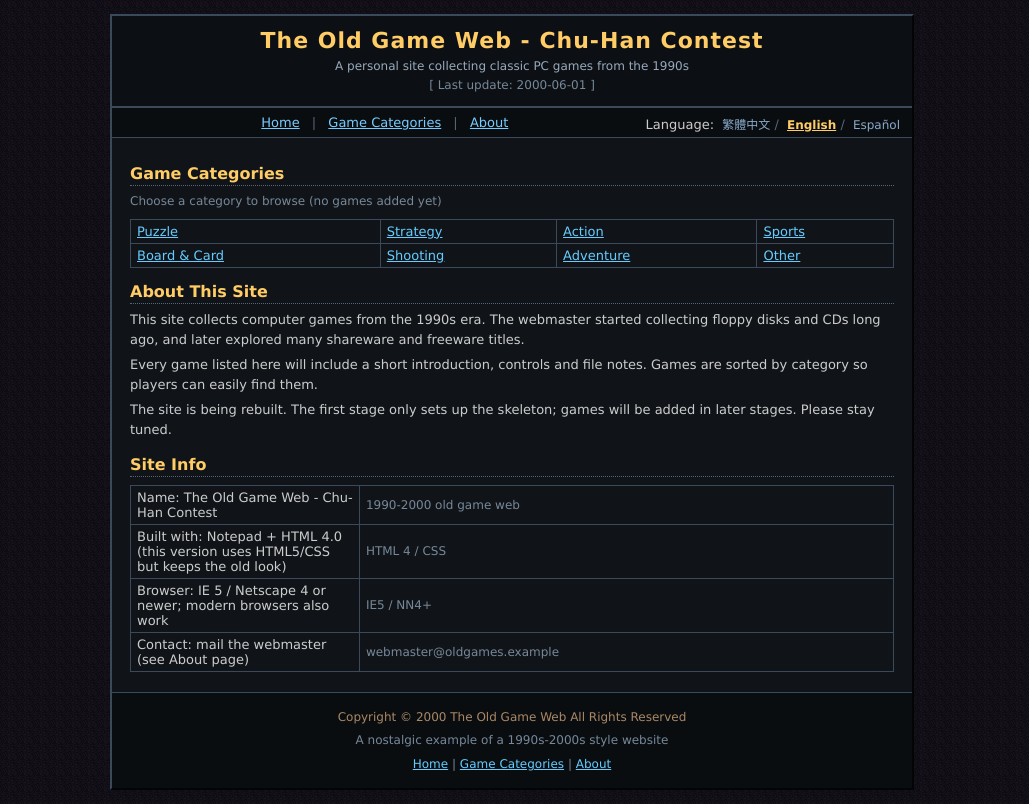
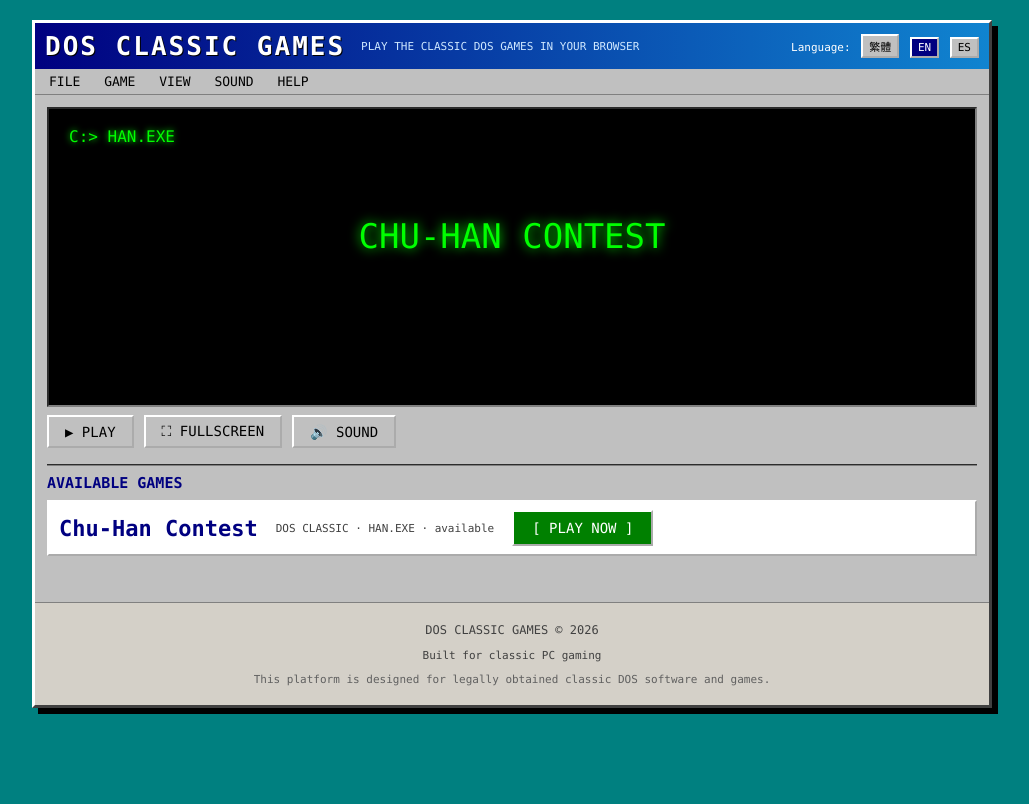
Before and after one commit to wahaha232/hanwebgame, a plain HTML site: page index.html in a window 1280 px wide. Shown: the whole page, without its empty margins (128-1157 px from the left). Drawn offline with Linux system fonts and the light colour scheme.

Commit message:
feat: initial retro dos game platform (Phase 1, tri-language)

```diff
--- /dev/null
+++ b/games/games.json
@@ -0,0 +1,16 @@
+{
+  "games": [
+    {
+      "id": "han",
+      "title": "楚漢相爭",
+      "folder": "/games/han/",
+      "executable": "HAN.EXE",
+      "status": "available",
+      "titles": {
+        "zh": "楚漢相爭",
+        "en": "Chu-Han Contest",
+        "es": "La Disputa Chu-Han"
+      }
+    }
+  ]
+}
--- a/i18n.js
+++ /dev/null
@@ -1,123 +0,0 @@
-/* i18n.js - 三語(繁體中文 / English / Español) */
-var I18N = {
-  zh: {
-    site_title: "楚漢之爭 老遊戲網站",
-    tagline: "收錄 1990～2000 年代經典電腦遊戲的個人網站",
-    update: "最後更新：2000-06-01",
-    nav_home: "首頁",
-    nav_cats: "遊戲分類",
-    nav_about: "關於本站",
-    lang: "語言",
-    cats_title: "遊戲分類",
-    cats_sub: "請選擇分類瀏覽（目前各分類皆尚未加入遊戲）",
-    cat_puzzle: "益智遊戲",
-    cat_strategy: "策略遊戲",
-    cat_action: "動作遊戲",
-    cat_sport: "運動遊戲",
-    cat_board: "棋牌遊戲",
-    cat_shoot: "射擊遊戲",
-    cat_adventure: "冒險遊戲",
-    cat_other: "其他遊戲",
-    intro_title: "本站簡介",
-    intro_p1: "本站是一個以 1990～2000 年代電腦遊戲為主題的收藏型網站。站長當年從磁片與光碟開始收集遊戲，後來也接觸了許多的 Shareware 與 Freeware 遊戲。",
-    intro_p2: "這裡的每一款遊戲，都會附上簡單的介紹、操作說明與相關檔案說明。遊戲會依照類型分類，方便各位玩家尋找。",
-    intro_p3: "本站目前正在重新整理架構，第一階段僅建立網站骨架；遊戲將於後續階段陸續上架，敬請期待。",
-    info_title: "網站資訊",
-    info_p1: "網站名稱：楚漢之爭 老遊戲網站",
-    info_p2: "建置工具：記事本 + HTML 4.0（本版以 HTML5/CSS 相容撰寫，但外觀保持舊式風格）",
-    info_p3: "瀏覽器建議：IE 5 / Netscape 4 以上；現代瀏覽器亦可正常瀏覽",
-    info_p4: "連絡方式：歡迎來信指教（請見關於本站）",
-    empty_msg: "本分類目前尚未加入任何遊戲。",
-    empty_count: "遊戲數量：0",
-    home_link: "回主頁",
-    back_top: "回到頂端",
-    about_title: "關於本站",
-    about_p1: "本站站長是一位老遊戲愛好者，主要收藏 1990～2000 年間的電腦遊戲。",
-    about_p2: "成立本網站的目的，是希望把這些曾經風靡一時的遊戲記錄下來，讓新舊玩家都能回味或認識它們。",
-    about_p3: "目前網站仍在建置中。遊戲介紹、下載說明與各分類內容會陸續補上。若您對本站有任何建議，歡迎與站長聯絡。",
-    about_p4: "本站內容均為站長自行整理；遊戲之版權分別屬於各原公司。",
-    footer_cr: "Copyright © 2000 楚漢之爭 老遊戲網站 All Rights Reserved",
-    footer_note: "本網站為 1990～2000 年代風格之懷舊網站範例",
-    choose_lang: "選擇語言："
-  },
-  en: {
-    site_title: "The Old Game Web - Chu-Han Contest",
-    tagline: "A personal site collecting classic PC games from the 1990s",
-    update: "Last update: 2000-06-01",
-    nav_home: "Home",
-    nav_cats: "Game Categories",
-    nav_about: "About",
-    lang: "Language",
-    cats_title: "Game Categories",
-    cats_sub: "Choose a category to browse (no games added yet)",
-    cat_puzzle: "Puzzle",
-    cat_strategy: "Strategy",
-    cat_action: "Action",
-    cat_sport: "Sports",
-    cat_board: "Board & Card",
-    cat_shoot: "Shooting",
-    cat_adventure: "Adventure",
-    cat_other: "Other",
-    intro_title: "About This Site",
-    intro_p1: "This site collects computer games from the 1990s era. The webmaster started collecting floppy disks and CDs long ago, and later explored many shareware and freeware titles.",
-    intro_p2: "Every game listed here will include a short introduction, controls and file notes. Games are sorted by category so players can easily find them.",
-    intro_p3: "The site is being rebuilt. The first stage only sets up the skeleton; games will be added in later stages. Please stay tuned.",
-    info_title: "Site Info",
-    info_p1: "Name: The Old Game Web - Chu-Han Contest",
-    info_p2: "Built with: Notepad + HTML 4.0 (this version uses HTML5/CSS but keeps the old look)",
-    info_p3: "Browser: IE 5 / Netscape 4 or newer; modern browsers also work",
-    info_p4: "Contact: mail the webmaster (see About page)",
-    empty_msg: "No games have been added to this category yet.",
-    empty_count: "Number of games: 0",
-    home_link: "Back to Home",
-    back_top: "Back to Top",
-    about_title: "About",
-    about_p1: "The webmaster is a retro game fan who collects PC games from 1990-2000.",
-    about_p2: "This site exists to record those once-famous games so new and old players can enjoy or remember them.",
-    about_p3: "The site is still under construction. Game reviews, download notes and category content will be added soon.",
-    about_p4: "All content is organized by the webmaster. Game copyrights belong to their respective companies.",
-    footer_cr: "Copyright © 2000 The Old Game Web All Rights Reserved",
-    footer_note: "A nostalgic example of a 1990s-2000s style website",
-    choose_lang: "Language:"
-  },
-  es: {
-    site_title: "Web de Juegos Antiguos - La Disputa Chu-Han",
-    tagline: "Sitio personal con juegos clasicos de PC de los 90",
-    update: "Ultima actualizacion: 2000-06-01",
-    nav_home: "Inicio",
-    nav_cats: "Categorias",
-    nav_about: "Acerca de",
-    lang: "Idioma",
-    cats_title: "Categorias de Juegos",
-    cats_sub: "Elija una categoria (aun no hay juegos)",
-    cat_puzzle: "Rompecabezas",
-    cat_strategy: "Estrategia",
-    cat_action: "Accion",
-    cat_sport: "Deportes",
-    cat_board: "Mesa y Cartas",
-    cat_shoot: "Disparos",
-    cat_adventure: "Aventura",
-    cat_other: "Otros",
-    intro_title: "Acerca de este sitio",
-    intro_p1: "Este sitio recopila juegos de PC de los anos 90. El webmaster empezo coleccionando disquetes y CD, y luego exploro muchos juegos shareware y freeware.",
-    intro_p2: "Cada juego incluira una breve introduccion, controles y notas. Los juegos se ordenan por categoria.",
-    intro_p3: "El sitio se esta reconstruyendo. La primera fase solo crea la estructura; los juegos se anadiran despues. Esten atentos.",
-    info_title: "Informacion",
-    info_p1: "Nombre: Web de Juegos Antiguos - La Disputa Chu-Han",
-    info_p2: "Hecho con: Bloc de notas + HTML 4.0 (esta version usa HTML5/CSS pero mantiene el aspecto antiguo)",
-    info_p3: "Navegador: IE 5 / Netscape 4 o superior; tambien navegadores modernos",
-    info_p4: "Contacto: escriba al webmaster (ver Acerca de)",
-    empty_msg: "Esta categoria no tiene juegos todavia.",
-    empty_count: "Numero de juegos: 0",
-    home_link: "Volver al Inicio",
-    back_top: "Volver arriba",
-    about_title: "Acerca de",
-    about_p1: "El webmaster es un fan de juegos retro que colecciona juegos de PC de 1990-2000.",
-    about_p2: "Este sitio quiere registrar aquellos juegos famosos para que nuevos y viejos jugadores los disfruten o recuerden.",
-    about_p3: "El sitio esta en construccion. Pronto se anadiran resenas, notas de descarga y contenidos.",
-    about_p4: "El contenido lo organiza el webmaster. Los derechos de los juegos pertenecen a sus companias.",
-    footer_cr: "Copyright © 2000 Web de Juegos Antiguos Todos los derechos reservados",
-    footer_note: "Un ejemplo nostalgico de sitio web de los anos 1990-2000",
-    choose_lang: "Idioma:"
-  }
-};
--- a/index.html
+++ b/index.html
@@ -2,74 +2,75 @@
 <html lang="zh-Hant">
 <head>
 <meta charset="utf-8"/>
-<title>楚漢之爭 老遊戲網站</title>
+<meta name="viewport" content="width=device-width, initial-scale=1"/>
+<title>DOS Classic Games - Play Classic DOS Games Online</title>
+<meta name="description" content="Play classic DOS games directly in your web browser using a browser-based DOS emulator."/>
+<meta property="og:title" content="DOS Classic Games"/>
+<meta property="og:description" content="Play classic DOS games directly in your web browser."/>
+<meta property="og:type" content="website"/>
 <link rel="stylesheet" href="style.css"/>
 </head>
 <body>
-<div id="wrap">
-  <div id="top">
-    <h1><span data-i18n="site_title">楚漢之爭 老遊戲網站</span></h1>
-    <p class="tag"><span data-i18n="tagline">收錄 1990～2000 年代經典電腦遊戲的個人網站</span></p>
-    <p class="tag"><span class="meta">[ <span data-i18n="update">最後更新：2000-06-01</span> ]</span></p>
-  </div>
+<div id="shell">
+  <header id="titlebar">
+    <div class="title"><h1 data-i18n="brand">DOS CLASSIC GAMES</h1></div>
+    <p class="sub" data-i18n="subtitle">PLAY THE CLASSIC DOS GAMES IN YOUR BROWSER</p>
+    <div id="langsel" role="group" aria-label="language">
+      <span data-i18n="choose_lang">語言:</span>
+      <button class="langbtn" data-lang="zh">繁體</button>
+      <button class="langbtn" data-lang="en">EN</button>
+      <button class="langbtn" data-lang="es">ES</button>
+    </div>
+  </header>
 
-  <div id="nav">
-    <a href="index.html" data-i18n="nav_home">首頁</a><span class="sep"> | </span>
-    <a href="categories.html" data-i18n="nav_cats">遊戲分類</a><span class="sep"> | </span>
-    <a href="about.html" data-i18n="nav_about">關於本站</a>
-    <span id="langline">
-      <span data-i18n="choose_lang">選擇語言：</span>
-      <span class="langbtn" data-lang="zh">繁體中文</span>
-      <span class="sep">/</span>
-      <span class="langbtn" data-lang="en">English</span>
-      <span class="sep">/</span>
-      <span class="langbtn" data-lang="es">Español</span>
-    </span>
-  </div>
+  <nav id="menubar" role="menubar" aria-label="menu">
+    <span data-i18n="menu_file">檔案</span>
+    <span data-i18n="menu_game">遊戲</span>
+    <span data-i18n="menu_view">檢視</span>
+    <span data-i18n="menu_sound">音效</span>
+    <span data-i18n="menu_help">說明</span>
+  </nav>
 
-  <div id="body">
-    <h2 data-i18n="cats_title">遊戲分類</h2>
-    <p class="meta" data-i18n="cats_sub">請選擇分類瀏覽（目前各分類皆尚未加入遊戲）</p>
-    <table>
-      <tr>
-        <td><a href="categories.html#cat-puzzle" data-i18n="cat_puzzle">益智遊戲</a></td>
-        <td><a href="categories.html#cat-strategy" data-i18n="cat_strategy">策略遊戲</a></td>
-        <td><a href="categories.html#cat-action" data-i18n="cat_action">動作遊戲</a></td>
-        <td><a href="categories.html#cat-sport" data-i18n="cat_sport">運動遊戲</a></td>
-      </tr>
-      <tr>
-        <td><a href="categories.html#cat-board" data-i18n="cat_board">棋牌遊戲</a></td>
-        <td><a href="categories.html#cat-shoot" data-i18n="cat_shoot">射擊遊戲</a></td>
-        <td><a href="categories.html#cat-adventure" data-i18n="cat_adventure">冒險遊戲</a></td>
-        <td><a href="categories.html#cat-other" data-i18n="cat_other">其他遊戲</a></td>
-      </tr>
-    </table>
+  <main id="content">
+    <section id="emulator" aria-label="DOS emulator">
+      <div id="screen" tabindex="0" role="img" aria-label="DOS emulator screen">
+        <div class="prompt" data-i18n="prompt_line1">C:&gt; HAN.EXE</div>
+        <div class="game" data-i18n="prompt_line2">楚漢相爭</div>
+        <div id="emulatorNote" class="note hidden" data-i18n="emulator_soon"></div>
+      </div>
+      <div id="controls">
+        <button id="btnPlay" data-i18n="btn_play">▶ PLAY</button>
+        <button id="btnFull" data-i18n="btn_full">⛶ FULLSCREEN</button>
+        <button id="btnSound" data-i18n="btn_sound">🔊 SOUND</button>
+      </div>
+    </section>
 
-    <h2 data-i18n="intro_title">本站簡介</h2>
-    <p data-i18n="intro_p1"></p>
-    <p data-i18n="intro_p2"></p>
-    <p data-i18n="intro_p3"></p>
+    <section id="games">
+      <h2 data-i18n="avail_games">AVAILABLE GAMES</h2>
+      <div id="gameList" class="gameList" aria-live="polite">
+        <p data-i18n="loading">載入遊戲清單…</p>
+      </div>
+    </section>
+  </main>
 
-    <h2 data-i18n="info_title">網站資訊</h2>
-    <table>
-      <tr><td width="30%" data-i18n="info_p1"></td><td class="meta">1990-2000 old game web</td></tr>
-      <tr><td width="30%" data-i18n="info_p2"></td><td class="meta">HTML 4 / CSS</td></tr>
-      <tr><td width="30%" data-i18n="info_p3"></td><td class="meta">IE5 / NN4+</td></tr>
-      <tr><td width="30%" data-i18n="info_p4"></td><td class="meta">webmaster@oldgames.example</td></tr>
-    </table>
-  </div>
+  <footer id="footerbar">
+    <p data-i18n="footer1">DOS CLASSIC GAMES © 2026</p>
+    <p class="meta" data-i18n="footer2">Built for classic PC gaming</p>
+    <p class="meta legal" data-i18n="footer_legal"></p>
+  </footer>
+</div>
 
-  <div id="footer">
-    <p><span class="copy" data-i18n="footer_cr"></span></p>
-    <p class="meta" data-i18n="footer_note"></p>
-    <p>
-      <a href="index.html" data-i18n="nav_home">首頁</a> |
-      <a href="categories.html" data-i18n="nav_cats">遊戲分類</a> |
-      <a href="about.html" data-i18n="nav_about">關於本站</a>
-    </p>
-  </div>
+<div id="errorScreen" class="hidden" role="alert">
+  <pre>DOS GAME ERROR
+|
+Unable to start game.
+Possible causes:
+Game files missing / Emulator failed
+[ RETRY ]</pre>
+  <button id="btnRetry">RETRY</button>
 </div>
-<script src="i18n.js"></script>
-<script src="main.js"></script>
+
+<script src="js/i18n.js"></script>
+<script src="js/main.js"></script>
 </body>
 </html>
--- /dev/null
+++ b/js/i18n.js
@@ -0,0 +1,72 @@
+/* js/i18n.js - DOS CLASSIC GAMES tri-language dictionary */
+var I18N = {
+  zh: {
+    brand: "DOS CLASSIC GAMES",
+    subtitle: "在瀏覽器直接玩經典 DOS 遊戲",
+    menu_file: "檔案",
+    menu_game: "遊戲",
+    menu_view: "檢視",
+    menu_sound: "音效",
+    menu_help: "說明",
+    prompt_line1: "C:> HAN.EXE",
+    prompt_line2: "楚漢相爭",
+    btn_play: "▶ PLAY",
+    btn_full: "⛶ FULLSCREEN",
+    btn_sound: "🔊 SOUND",
+    emulator_soon: "[ 模擬器將於下一階段整合 — PHASE 2 ]",
+    avail_games: "AVAILABLE GAMES",
+    play_now: "[ PLAY NOW ]",
+    loading: "載入遊戲清單…",
+    load_fail: "無法讀取遊戲清單 (games.json)",
+    footer1: "DOS CLASSIC GAMES © 2026",
+    footer2: "Built for classic PC gaming",
+    footer_legal: "本平台僅供合法取得的 DOS 軟體與遊戲使用。",
+    choose_lang: "語言:"
+  },
+  en: {
+    brand: "DOS CLASSIC GAMES",
+    subtitle: "PLAY THE CLASSIC DOS GAMES IN YOUR BROWSER",
+    menu_file: "FILE",
+    menu_game: "GAME",
+    menu_view: "VIEW",
+    menu_sound: "SOUND",
+    menu_help: "HELP",
+    prompt_line1: "C:> HAN.EXE",
+    prompt_line2: "CHU-HAN CONTEST",
+    btn_play: "▶ PLAY",
+    btn_full: "⛶ FULLSCREEN",
+    btn_sound: "🔊 SOUND",
+    emulator_soon: "[ DOS EMULATOR WILL BE ADDED IN PHASE 2 ]",
+    avail_games: "AVAILABLE GAMES",
+    play_now: "[ PLAY NOW ]",
+    loading: "Loading game list…",
+    load_fail: "Failed to read game list (games.json)",
+    footer1: "DOS CLASSIC GAMES © 2026",
+    footer2: "Built for classic PC gaming",
+    footer_legal: "This platform is designed for legally obtained classic DOS software and games.",
+    choose_lang: "Language:"
+  },
+  es: {
+    brand: "DOS CLASSIC GAMES",
+    subtitle: "JUEGA A LOS DOS CLASICOS EN TU NAVEGADOR",
+    menu_file: "ARCHIVO",
+    menu_game: "JUEGO",
+    menu_view: "VER",
+    menu_sound: "SONIDO",
+    menu_help: "AYUDA",
+    prompt_line1: "C:> HAN.EXE",
+    prompt_line2: "LA DISPUTA CHU-HAN",
+    btn_play: "▶ PLAY",
+    btn_full: "⛶ PANTALLA COMPLETA",
+    btn_sound: "🔊 SONIDO",
+    emulator_soon: "[ EL EMULADOR DOS SE AGREGARA EN LA FASE 2 ]",
+    avail_games: "JUEGOS DISPONIBLES",
+    play_now: "[ JUGAR AHORA ]",
+    loading: "Cargando lista de juegos…",
+    load_fail: "No se pudo leer la lista de juegos (games.json)",
+    footer1: "DOS CLASSIC GAMES © 2026",
+    footer2: "Hecho para juegos de PC clasicos",
+    footer_legal: "Esta plataforma esta disenada para software y juegos DOS clasicos obtenidos legalmente.",
+    choose_lang: "Idioma:"
+  }
+};
--- /dev/null
+++ b/js/main.js
@@ -0,0 +1,108 @@
+/* js/main.js - language, game list, placeholder emulator actions */
+(function () {
+  var KEY = "dosclassic-lang";
+  var FALLBACK = {
+    games: [{ id: "han", title: "楚漢相爭", folder: "/games/han/", executable: "HAN.EXE", status: "available", titles: { zh: "楚漢相爭", en: "Chu-Han Contest", es: "La Disputa Chu-Han" } }]
+  };
+
+  function langOf() {
+    try { var v = localStorage.getItem(KEY); if (v && I18N[v]) return v; } catch (e) {}
+    var h = (navigator.language || "zh").toLowerCase();
+    if (h.indexOf("es") === 0) return "es";
+    if (h.indexOf("en") === 0) return "en";
+    return "zh";
+  }
+
+  function setText(el, txt) { if (el) el.textContent = txt; }
+
+  function apply(lang) {
+    var d = I18N[lang] || I18N.zh;
+    var nodes = document.querySelectorAll("[data-i18n]");
+    for (var i = 0; i < nodes.length; i++) {
+      var k = nodes[i].getAttribute("data-i18n");
+      if (d[k]) nodes[i].textContent = d[k];
+    }
+    var btns = document.querySelectorAll("[data-lang]");
+    for (var j = 0; j < btns.length; j++) {
+      btns[j].classList.toggle("on", btns[j].getAttribute("data-lang") === lang);
+    }
+    document.documentElement.lang = lang;
+    var h1 = document.querySelector("h1");
+    if (h1) h1.textContent = d.brand;
+  }
+
+  function saveLang(l) { try { localStorage.setItem(KEY, l); } catch (e) {} apply(l); }
+
+  function renderGames(list, lang) {
+    var box = document.getElementById("gameList");
+    box.innerHTML = "";
+    (list.games || []).forEach(function (g) {
+      var title = (g.titles && g.titles[lang]) || g.title;
+      var card = document.createElement("div");
+      card.className = "gameCard";
+      card.innerHTML =
+        '<div class="gameTitle">' + title + '</div>' +
+        '<div class="gameMeta">DOS CLASSIC · ' + g.executable + ' · ' + g.status + '</div>' +
+        '<button class="playBtn" data-game="' + g.id + '">' + (I18N[lang].play_now || "PLAY NOW") + '</button>';
+      var btn = card.querySelector("button");
+      btn.addEventListener("click", function () { playGame(g, lang); });
+      box.appendChild(card);
+    });
+    if (!list.games || !list.games.length) {
+      box.innerHTML = "<p>" + (I18N[lang].load_fail || "") + "</p>";
+    }
+  }
+
+  function loadGames(lang) {
+    if (typeof XMLHttpRequest === "undefined") { renderGames(FALLBACK, lang); return; }
+    var req = new XMLHttpRequest();
+    req.open("GET", "games/games.json", true);
+    req.onreadystatechange = function () {
+      if (req.readyState === 4) {
+        if (req.status === 200) {
+          try { renderGames(JSON.parse(req.responseText), lang); }
+          catch (e) { renderGames(FALLBACK, lang); }
+        } else { renderGames(FALLBACK, lang); }
+      }
+    };
+    req.onerror = function () { renderGames(FALLBACK, lang); };
+    req.send();
+  }
+
+  function playGame(g, lang) {
+    // Phase 1: emulator will be integrated in Phase 2.
+    var note = document.getElementById("emulatorNote");
+    if (note) { note.classList.remove("hidden"); }
+    showError(true);
+  }
+
+  function showError(on) {
+    var err = document.getElementById("errorScreen");
+    if (!err) return;
+    if (on) err.classList.remove("hidden");
+    else err.classList.add("hidden");
+  }
+
+  document.addEventListener("DOMContentLoaded", function () {
+    var lang = langOf();
+    apply(lang);
+    loadGames(lang);
+
+    var btns = document.querySelectorAll("[data-lang]");
+    for (var i = 0; i < btns.length; i++) {
+      btns[i].addEventListener("click", function () {
+        saveLang(this.getAttribute("data-lang"));
+      });
+    }
+
+    var btnPlay = document.getElementById("btnPlay");
+    if (btnPlay) btnPlay.addEventListener("click", function () {
+      playGame({ id: "han" }, langOf());
+    });
+    var btnRetry = document.getElementById("btnRetry");
+    if (btnRetry) btnRetry.addEventListener("click", function () { showError(false); });
+    document.addEventListener("keydown", function (e) {
+      if (e.key === "Escape") showError(false);
+    });
+  });
+})();
--- a/main.js
+++ /dev/null
@@ -1,46 +0,0 @@
-/* main.js - language switching & i18n apply */
-(function () {
-  var KEY = "oldweb-lang";
-  var def = "zh";
-
-  function current() {
-    try { var v = localStorage.getItem(KEY); if (v && I18N[v]) return v; } catch (e) {}
-    var h = (navigator.language || "zh").toLowerCase();
-    if (h.indexOf("es") === 0) return "es";
-    if (h.indexOf("en") === 0) return "en";
-    return def;
-  }
-
-  function apply(lang) {
-    if (!I18N[lang]) lang = def;
-    var dict = I18N[lang];
-    document.title = dict.site_title;
-    var nodes = document.querySelectorAll("[data-i18n]");
-    for (var i = 0; i < nodes.length; i++) {
-      var key = nodes[i].getAttribute("data-i18n");
-      if (dict[key]) nodes[i].textContent = dict[key];
-    }
-    // active language marker
-    var btns = document.querySelectorAll("[data-lang]");
-    for (var j = 0; j < btns.length; j++) {
-      if (btns[j].getAttribute("data-lang") === lang) btns[j].className = "langbtn on";
-      else btns[j].className = "langbtn";
-    }
-  }
-
-  function setLang(lang) {
-    try { localStorage.setItem(KEY, lang); } catch (e) {}
-    apply(lang);
-  }
-
-  document.addEventListener("DOMContentLoaded", function () {
-    var start = current();
-    apply(start);
-    var btns = document.querySelectorAll("[data-lang]");
-    for (var i = 0; i < btns.length; i++) {
-      btns[i].addEventListener("click", function () {
-        setLang(this.getAttribute("data-lang"));
-      });
-    }
-  });
-})();
--- a/style.css
+++ b/style.css
@@ -1,34 +1,41 @@
-/* 1990-2000 old web style */
-body{margin:0;padding:0;background:#000 url(tile.png) repeat;color:#cccccc;
-     font-family:Verdana,"新細明體","PMingLiU","Times New Roman",serif;font-size:13px;}
-a{color:#66ccff;text-decoration:underline;}
-a:hover{color:#ffcc66;}
-a:visited{color:#cc88ff;}
-#wrap{width:800px;margin:14px auto;border:2px outset #3a4a5a;background:#101418;
-       padding:0;}
-#top{border-bottom:2px solid #3a4a5a;padding:12px 16px;text-align:center;background:#0c1014;}
-#top h1{font-size:22px;margin:0 0 4px;color:#ffcc66;letter-spacing:1px;}
-#top .tag{color:#99aabb;font-size:12px;margin:0;}
-#nav{border-bottom:1px solid #3a4a5a;padding:7px 12px;text-align:center;background:#0a0d10;}
-#nav a{margin:0 8px;color:#77ccff;font-size:13px;}
-#langline{float:right;}
-.langbtn{cursor:pointer;margin-left:4px;color:#88aacc;font-size:12px;}
-.langbtn.on{color:#ffcc66;font-weight:bold;text-decoration:underline;}
-.sep{color:#556677;}
-#body{padding:12px 18px;}
-h2{font-size:16px;color:#ffcc66;margin:14px 0 6px;border-bottom:1px dotted #556677;padding-bottom:2px;}
-h3{font-size:14px;color:#eecc88;margin:10px 0 4px;}
-p{margin:5px 0;line-height:1.55;}
-ul,ol{margin:5px 0 5px 24px;}
-table{border-collapse:collapse;width:100%;margin:8px 0;}
-td,th{border:1px solid #3a4a5a;padding:4px 6px;font-size:13px;}
-.catbox{width:100%;margin:4px 0;}
-.catbox a{display:block;padding:3px 8px;border:1px solid #2a3a48;color:#77ccff;text-decoration:none;background:#0d1115;}
-.catbox a:hover{color:#ffcc66;border-color:#556677;}
-.empty{color:#ff9977;font-style:italic;}
-.meta{color:#778899;font-size:12px;}
-.center{text-align:center;}
-.note{border:1px solid #445566;padding:8px;margin:10px 0;background:#0d1115;color:#99aabb;}
-#footer{border-top:1px solid #3a4a5a;padding:10px 12px;text-align:center;color:#778899;font-size:12px;background:#0a0d10;}
-#footer .copy{color:#aa8866;}
-hr{border:0;border-top:1px solid #445566;margin:10px 0;}
+/* DOS CLASSIC GAMES - Retro DOS style */
+* { box-sizing: border-box; }
+html, body { margin:0; padding:0; background:#008080; font-family:"Consolas","Courier New","新細明體",monospace; }
+#shell { width:960px; margin:20px auto; background:#c0c0c0; border:3px solid #ffffff; border-right-color:#404040; border-bottom-color:#404040; box-shadow:6px 6px 0 #000; }
+#titlebar { background:linear-gradient(90deg,#000080,#1084d0); color:#fff; padding:8px 10px; display:flex; align-items:center; gap:16px; }
+#titlebar .title h1 { margin:0; font-size:26px; letter-spacing:2px; text-shadow:1px 1px 0 #000; }
+#titlebar .sub { font-size:11px; color:#cfe8ff; margin:0; flex:1; }
+#langsel { font-size:11px; }
+.langbtn { background:#c0c0c0; color:#000; border:2px outset #fff; font-family:inherit; font-size:11px; padding:2px 6px; margin-left:4px; cursor:pointer; }
+.langbtn:focus { outline:1px dotted #000; }
+.langbtn.on { background:#000080; color:#fff; }
+#menubar { border-bottom:1px solid #808080; padding:3px 6px; font-size:13px; }
+#menubar span { display:inline-block; padding:2px 8px; }
+#menubar span:hover { background:#000080; color:#fff; }
+#content { padding:12px; }
+#screen { background:#000; color:#00ff00; border:2px inset #808080; height:300px; position:relative;
+          font-family:"Consolas","Courier New",monospace; padding:18px 20px;
+          background-image:linear-gradient(rgba(0,0,0,0) 0, rgba(0,0,0,.35) 50%, rgba(0,0,0,0) 50%, rgba(0,0,0,.15) 100%);
+          background-size:100% 4px; }
+.prompt { font-size:16px; text-shadow:0 0 6px #00ff00; }
+.game { font-size:34px; margin-top:70px; text-align:center; color:#00ff00; text-shadow:0 0 12px #00ff00; }
+.note { margin-top:30px; text-align:center; color:#ffff00; }
+#controls { margin-top:8px; display:flex; gap:10px; }
+#controls button { background:#c0c0c0; border:2px outset #fff; color:#000; font-family:inherit; font-size:14px; padding:6px 16px; cursor:pointer; }
+#controls button:focus { outline:2px dotted #000; }
+#controls button:hover { background:#e0e0e0; }
+#games { margin-top:16px; border-top:2px groove #808080; padding-top:8px; }
+#games h2 { font-size:15px; margin:0 0 8px; color:#000080; }
+.gameList { min-height:90px; }
+.gameCard { border:2px outset #fff; background:#fff; padding:8px 10px; margin-bottom:8px; display:flex; align-items:center; gap:18px; }
+.gameTitle { font-size:22px; font-weight:bold; color:#000080; }
+.gameMeta { font-size:11px; color:#404040; }
+.playBtn { background:#008000; color:#fff; border:2px outset #fff; font-family:inherit; font-size:14px; padding:8px 18px; cursor:pointer; }
+.playBtn:focus { outline:2px dotted #000; }
+#footerbar { border-top:1px solid #808080; background:#d4d0c8; text-align:center; font-size:12px; padding:8px; color:#404040; }
+#footerbar .legal { color:#606060; }
+#errorScreen { position:fixed; inset:0; background:#000; color:#fff; padding:30px; display:flex; flex-direction:column; align-items:center; justify-content:center; font-family:"Courier New",monospace; font-size:16px; }
+#errorScreen pre { color:#ff3333; white-space:pre; }
+#btnRetry { background:#c0c0c0; border:2px outset #fff; padding:8px 24px; font-family:inherit; cursor:pointer; }
+.hidden { display:none !important; }
+.meta { font-size:11px; }
```
Also changed, not shown: about.html (deleted, +0 -53 lines), categories.html (deleted, +0 -87 lines), sitemap.xml (added, +8 -0 lines), robots.txt (added), tile.png (deleted), 2 other files.
